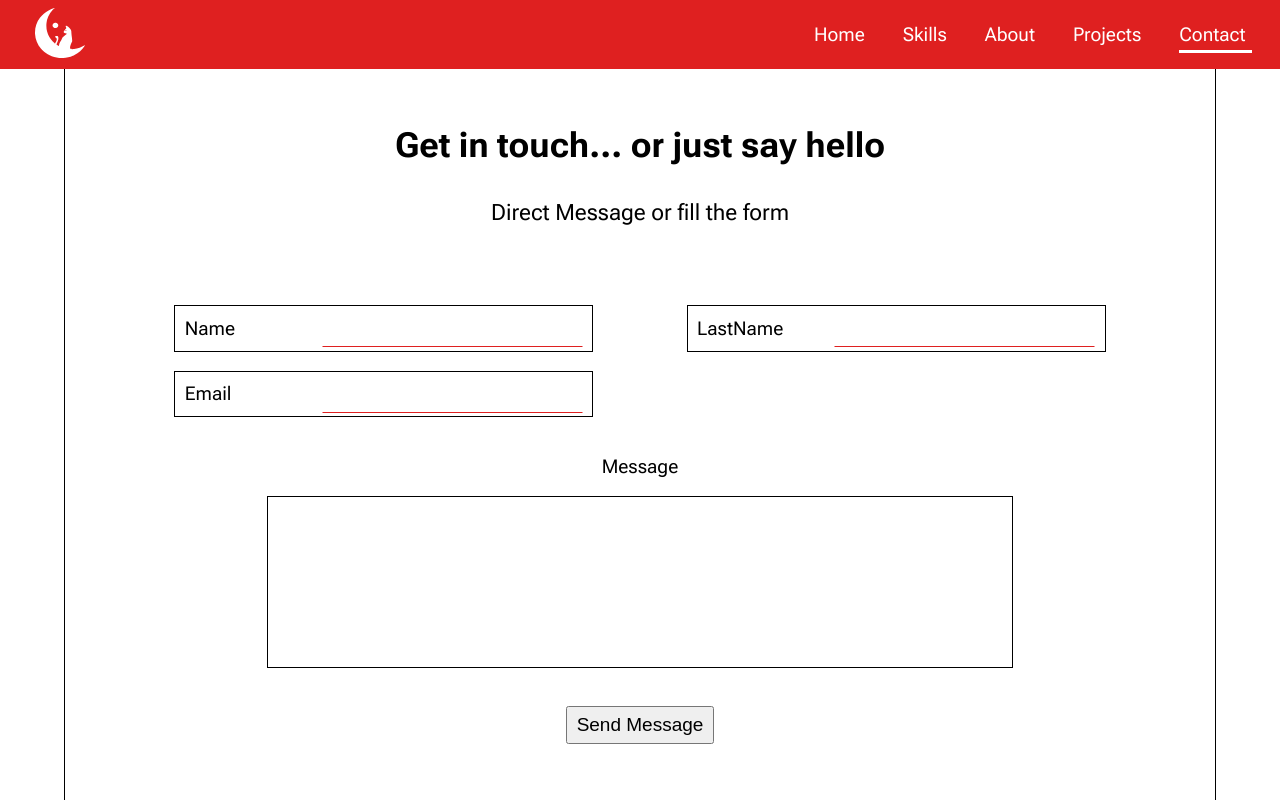
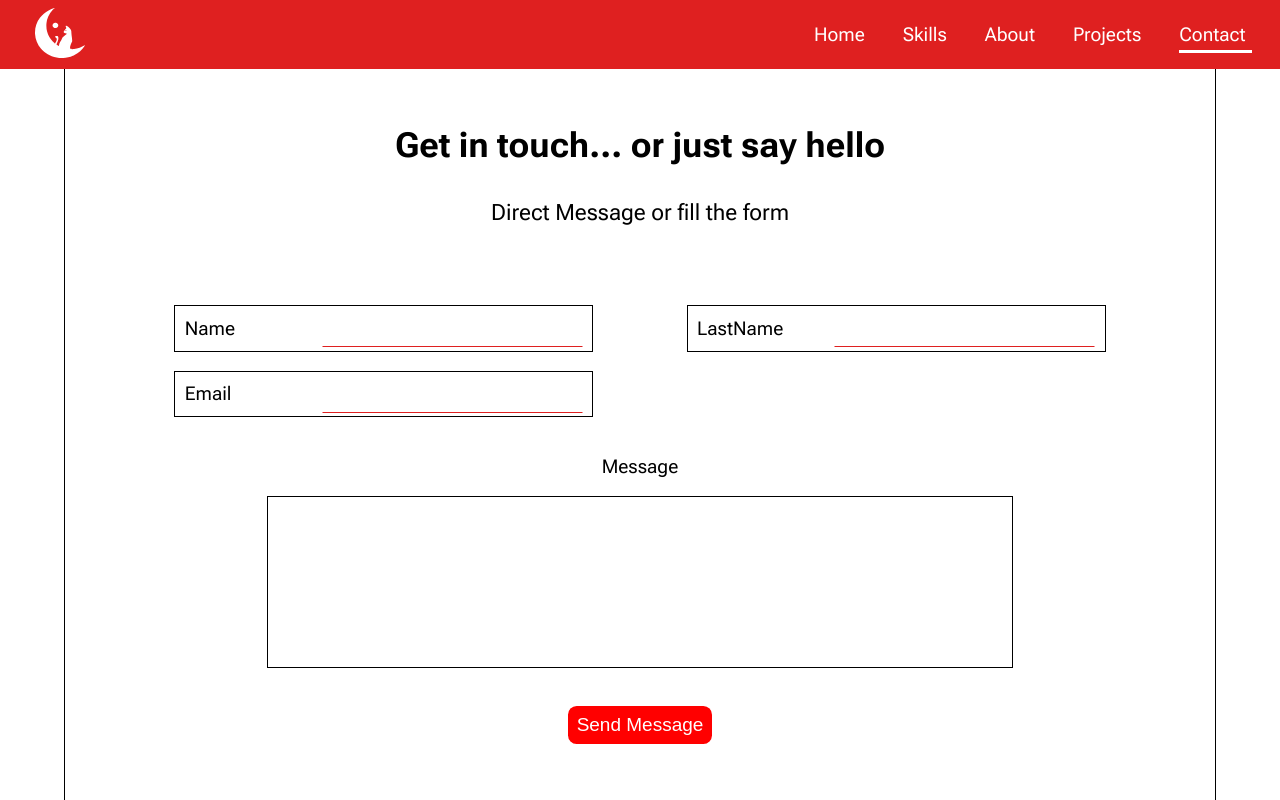
Before and after one commit to JorgeKerilima19/portfolio, a React (Vite) app: page /contact in a window 1280 px wide. Built offline with nearby package versions, Linux system fonts and the light colour scheme.

Commit message:
styling button

```diff
--- a/src/pages/styles/contact.css
+++ b/src/pages/styles/contact.css
@@ -72,7 +72,15 @@
 .contact__form__button {
   height: 2em;
   font-size: inherit;
-  padding: 0.2rem 0.5rem;
+  padding: 0.4rem 0.5rem;
+  border-radius: 0.5rem;
+  border: none;
+  outline: transparent;
+  background-color: red;
+  color: white;
+}
+.contact__form__button:hover{
+  background-color: rgb(165, 10, 10);
 }
 
 @media (max-width: 720px) {
```
